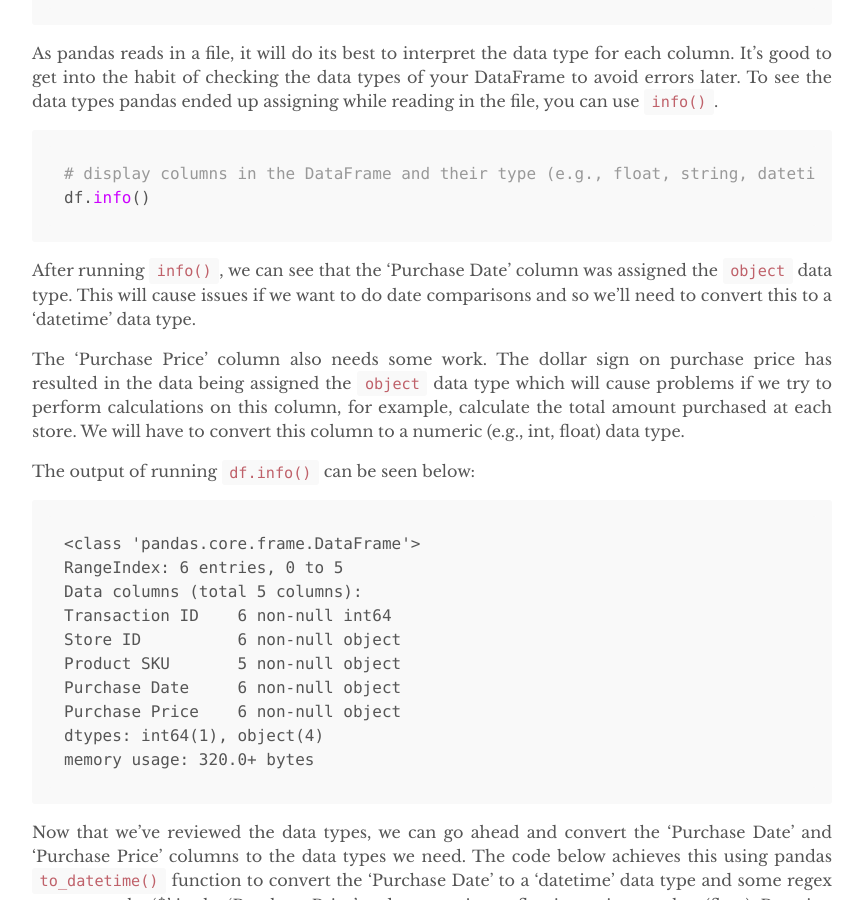
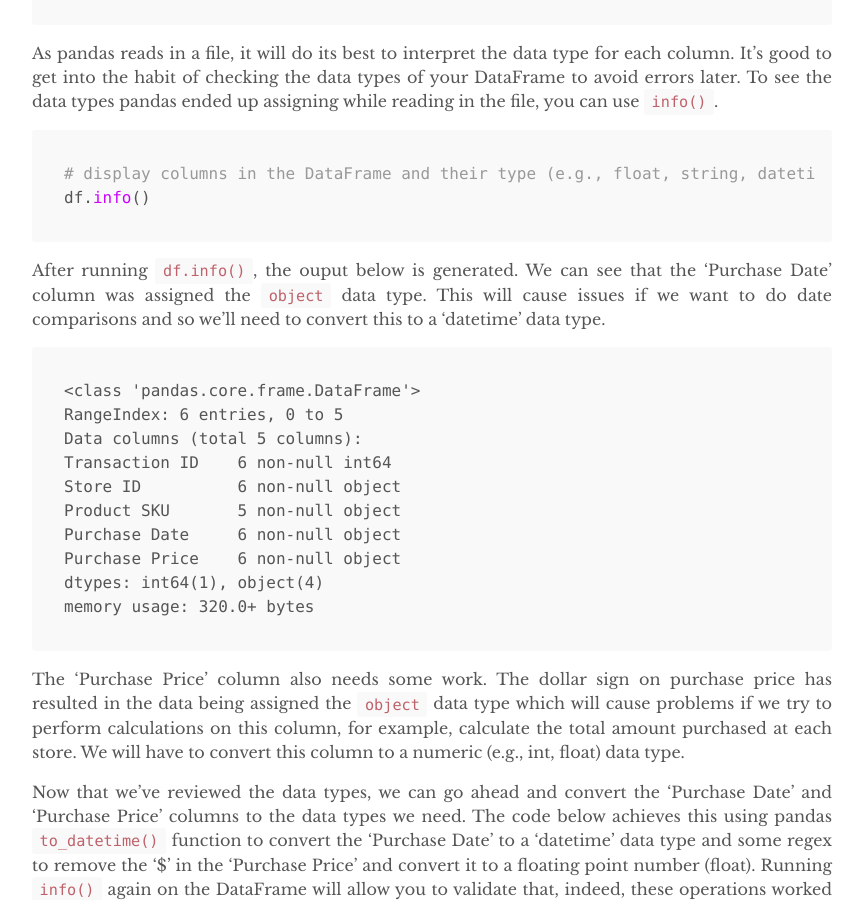
Before and after one commit to krjhnsn/krjhnsn.github.io, a Jekyll site: the page built from _posts/2018-07-07-data-input-output.md, in a window 1280 px wide and 900 px high, scrolled down 2515 px. Shown: the whole window, without its empty margins (208-1071 px from the left). Built offline with Jekyll 4.4.1, drawn with Linux system fonts in a browser that asks for light colours; some of the changed lines change nothing that is shown.

Commit message:
Update 2018-07-07-data-input-output.md

````diff
--- a/_posts/2018-07-07-data-input-output.md
+++ b/_posts/2018-07-07-data-input-output.md
@@ -77,11 +77,7 @@ As pandas reads in a file, it will do its best to interpret the data type for ea
 df.info()
 ```
 
-After running `info()`, we can see that the 'Purchase Date' column was assigned the `object` data type. This will cause issues if we want to do date comparisons and so we'll need to convert this to a 'datetime' data type.
-
-The 'Purchase Price' column also needs some work. The dollar sign on purchase price has resulted in the data being assigned the `object` data type which will cause problems if we try to perform calculations on this column, for example, calculate the total amount purchased at each store. We will have to convert this column to a numeric (e.g., int, float) data type.
-
-The output of running ```df.info()``` can be seen below:
+After running `df.info()`, the ouput below is generated. We can see that the 'Purchase Date' column was assigned the `object` data type. This will cause issues if we want to do date comparisons and so we'll need to convert this to a 'datetime' data type.
 
 ```
 <class 'pandas.core.frame.DataFrame'>
@@ -95,6 +91,8 @@ Purchase Price    6 non-null object
 dtypes: int64(1), object(4)
 memory usage: 320.0+ bytes
 ```
+
+The 'Purchase Price' column also needs some work. The dollar sign on purchase price has resulted in the data being assigned the `object` data type which will cause problems if we try to perform calculations on this column, for example, calculate the total amount purchased at each store. We will have to convert this column to a numeric (e.g., int, float) data type.
 
 Now that we've reviewed the data types, we can go ahead and convert the 'Purchase Date' and 'Purchase Price' columns to the data types we need. The code below achieves this using pandas `to_datetime()` function to convert the 'Purchase Date' to a 'datetime' data type and some regex to remove the '$' in the 'Purchase Price' and convert it to a floating point number (float). Running `info()` again on the DataFrame will allow you to validate that, indeed, these operations worked as expected (*success!*)
 
````
